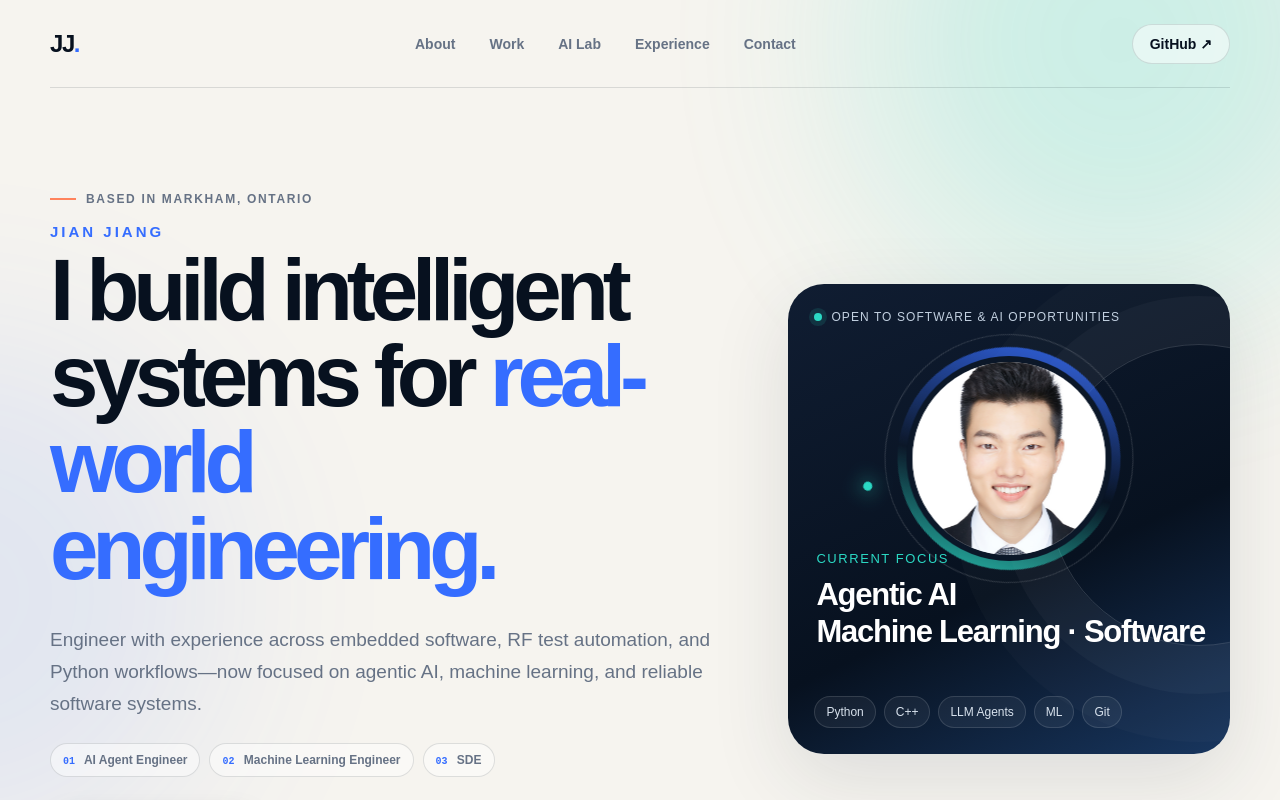
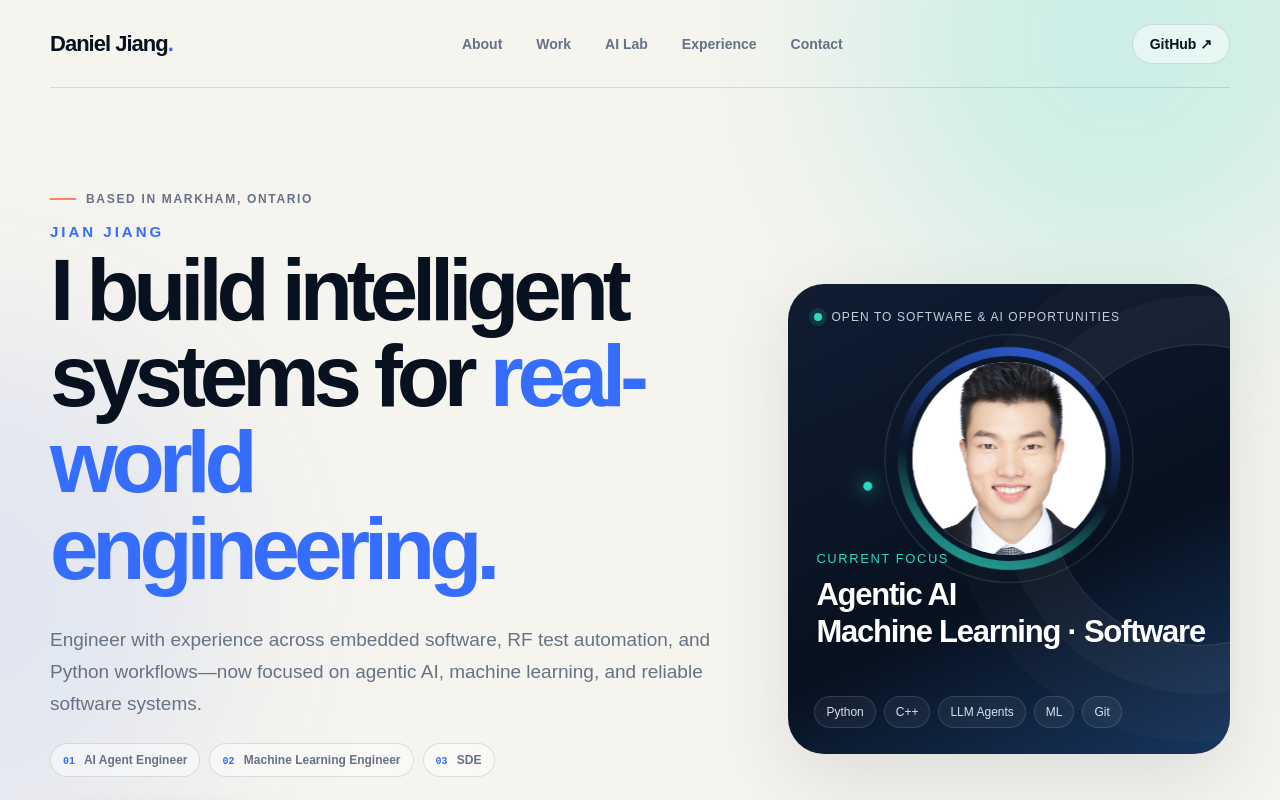
Before and after one commit to jiangjian9803-eng/jiangjian9803-eng.github.io, a Next.js app: page / in a window 1280 px wide. Shown: the top 800 px of the page. Built offline with nearby package versions, Linux system fonts and the light colour scheme.

Commit message:
Update site brand to Daniel Jiang

```diff
--- a/index.html
+++ b/index.html
@@ -16,7 +16,7 @@
     <div class="page-glow page-glow-two"></div>
 
     <header class="site-header">
-      <a class="brand" href="#top" aria-label="Jian Jiang home">JJ<span>.</span></a>
+      <a class="brand" href="#top" aria-label="Daniel Jiang home">Daniel Jiang<span>.</span></a>
       <nav aria-label="Primary navigation">
         <a href="#about">About</a>
         <a href="#work">Work</a>
--- a/styles.css
+++ b/styles.css
@@ -28,7 +28,7 @@ a { color: inherit; text-decoration: none; }
 
 .site-header, .section-shell, footer { width: min(1180px, calc(100% - 48px)); margin-inline: auto; }
 .site-header { height: 88px; display: flex; align-items: center; justify-content: space-between; border-bottom: 1px solid var(--line); }
-.brand { font: 800 24px/1 "Manrope", sans-serif; letter-spacing: -.06em; }
+.brand { font: 800 22px/1 "Manrope", sans-serif; letter-spacing: -.045em; }
 .brand span { color: var(--blue); }
 nav { display: flex; gap: 34px; font-size: 14px; font-weight: 600; }
 nav a { color: var(--muted); transition: color .2s ease; }
```
